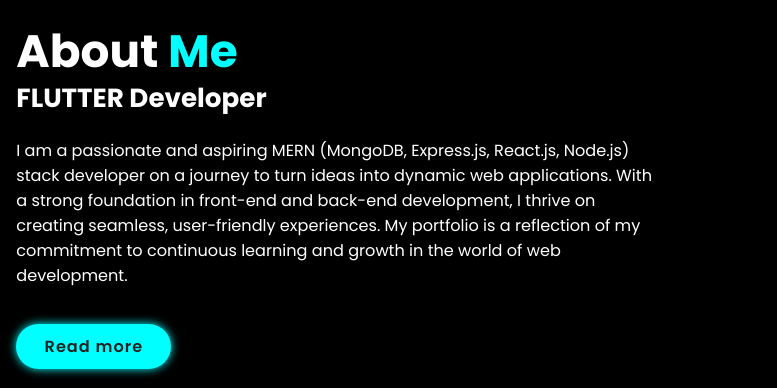
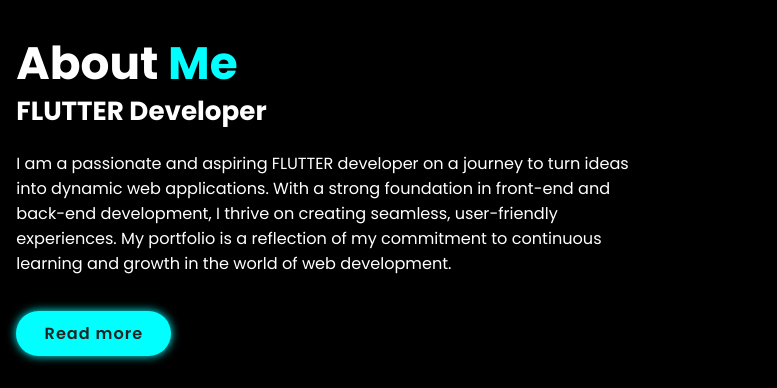
Before and after one commit to Anirudhan7/Portfolio, a plain HTML site: page index.html in a window 1280 px wide. Shown: the part 1044-1432 px from the top of the page, 503-1280 px from the left. Drawn offline with nearby package versions, Linux system fonts and the light colour scheme.

Commit message:
Update index.html

```diff
--- a/index.html
+++ b/index.html
@@ -79,7 +79,7 @@
       <div class="about-content">
         <h2 class="heading">About <span>Me</span></h2>
         <h3>FLUTTER Developer</h3>
-        <P>I am a passionate and aspiring MERN (MongoDB, Express.js, React.js, Node.js) stack developer on a journey to turn ideas into dynamic web applications. With a strong foundation in front-end and back-end development, I thrive on creating seamless, user-friendly experiences. My portfolio is a reflection of my commitment to continuous learning and growth in the world of web development.</P>
+        <P>I am a passionate and aspiring FLUTTER developer on a journey to turn ideas into dynamic web applications. With a strong foundation in front-end and back-end development, I thrive on creating seamless, user-friendly experiences. My portfolio is a reflection of my commitment to continuous learning and growth in the world of web development.</P>
         <a href="https://img.freepik.com/free-vector/neon-style-coming-soon-glowing-background-design_1017-25516.jpg?w=1060&t=st=1696363218~exp=1696363818~hmac=94af7bfdb93605088aa385f2de866f7c243965c7bf821c358b75fe1ba7432480" target="_blank" class="btn">Read more</a>
       </div>
     </section>
```
